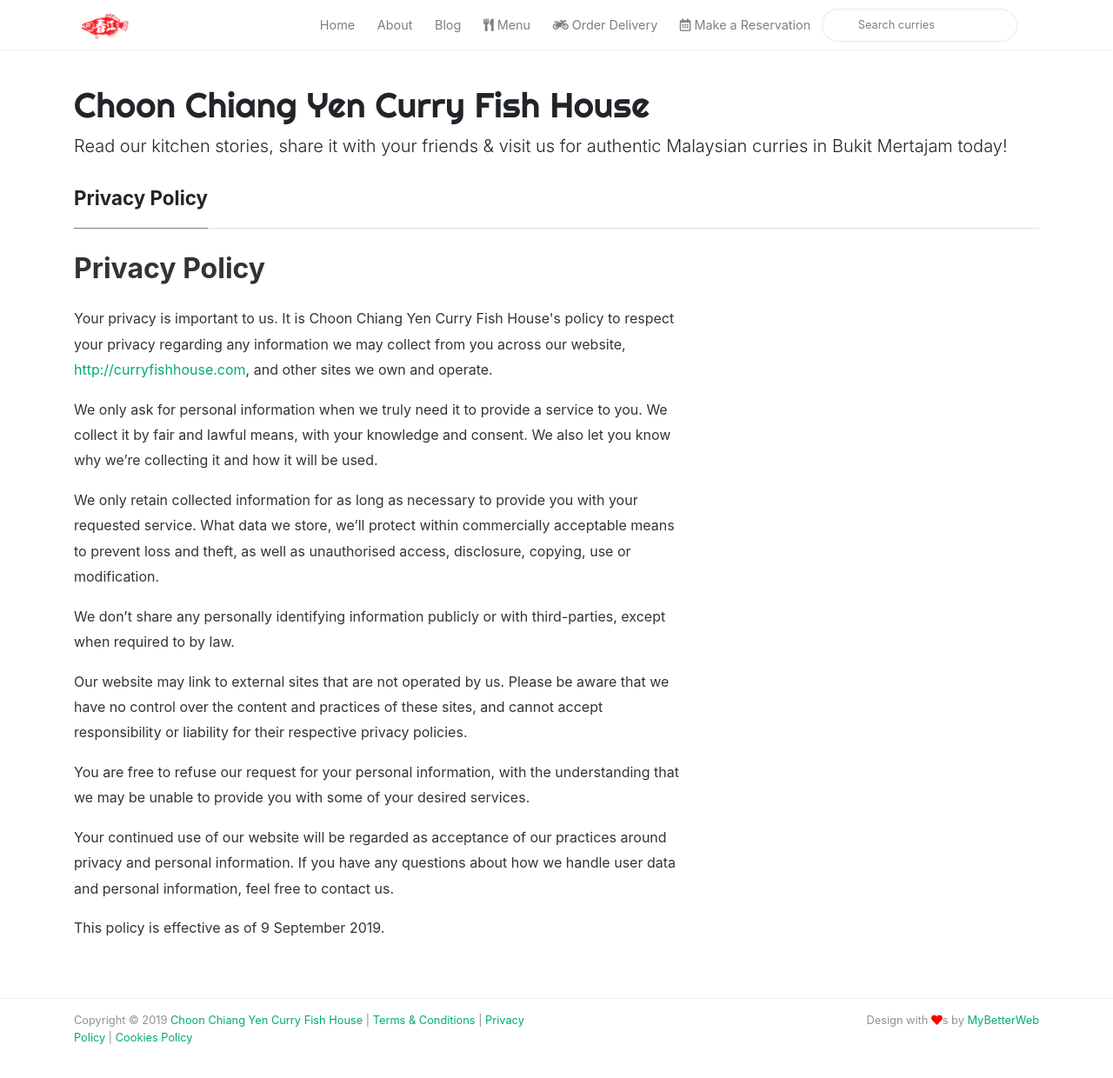
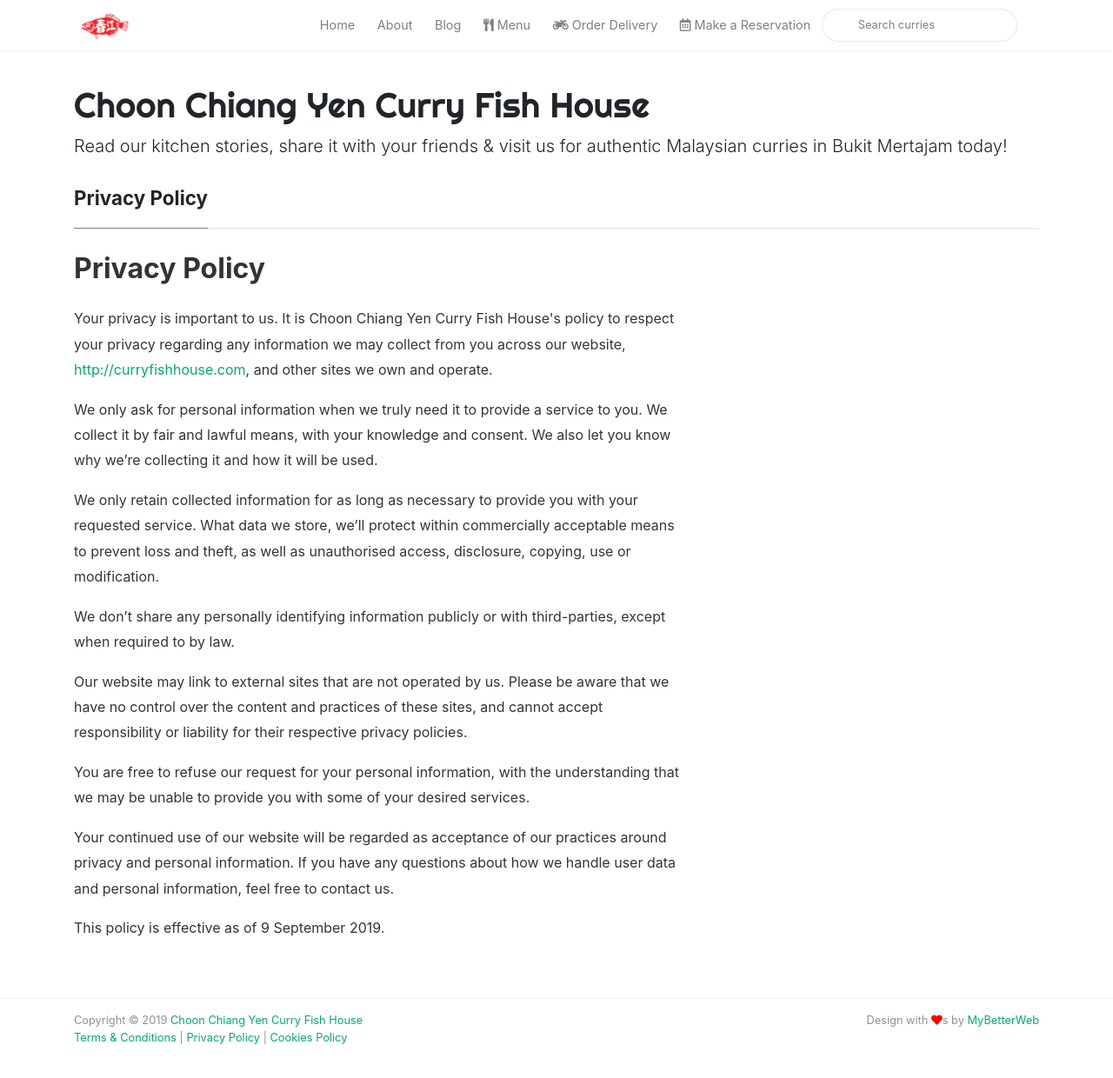
Before and after one commit to peranakanfrancis/curryfishhouseblog, a Jekyll site: the page built from _pages/privacy.md, in a window 1280 px wide and 1293 px high. Shown: the top 1240 px of the window at 87% size. Built offline with Jekyll 4.4.1, drawn with Linux system fonts in a browser that asks for light colours; nearby versions of some CDN libraries.

Commit message:
footer links

```diff
--- a/_layouts/default.html
+++ b/_layouts/default.html
@@ -173,7 +173,8 @@
     <div class="container">
         <div class="row">
             <div class="col-md-6 col-sm-6 text-center text-lg-left">
-                Copyright © {{ site.time | date: "%Y" }} <a target="_blank" href="https://curryfishhouse.com">Choon Chiang Yen Curry Fish House</a> | <a href="{{ site.baseurl }}/terms">Terms & Conditions</a> | <a href="{{ site.baseurl }}/privacy">Privacy Policy</a> | <a href="{{ site.baseurl }}/cookies">Cookies Policy</a>
+                Copyright © {{ site.time | date: "%Y" }} <a target="_blank" href="https://curryfishhouse.com">Choon Chiang Yen Curry Fish House</a>
+								<p><a href="{{ site.baseurl }}/terms">Terms & Conditions</a> | <a href="{{ site.baseurl }}/privacy">Privacy Policy</a> | <a href="{{ site.baseurl }}/cookies">Cookies Policy</a></p>
             </div>
             <div class="col-md-6 col-sm-6 text-center text-lg-right">
                 Design with <span style="color:red"><i class="fas fa-heart"></i></span>s by <a target="_blank" href="https://mybetterweb.site">MyBetterWeb</a>
```
